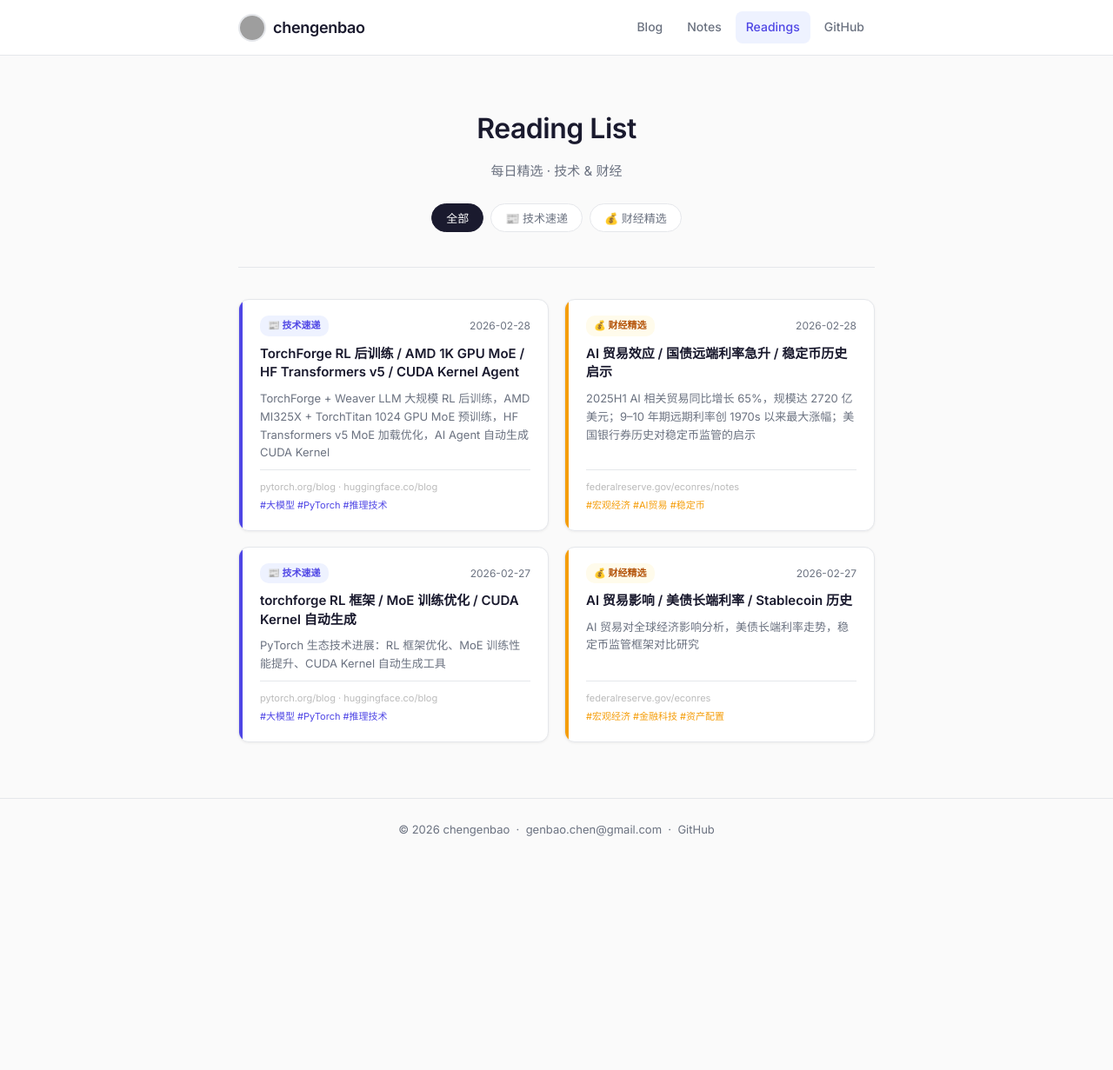
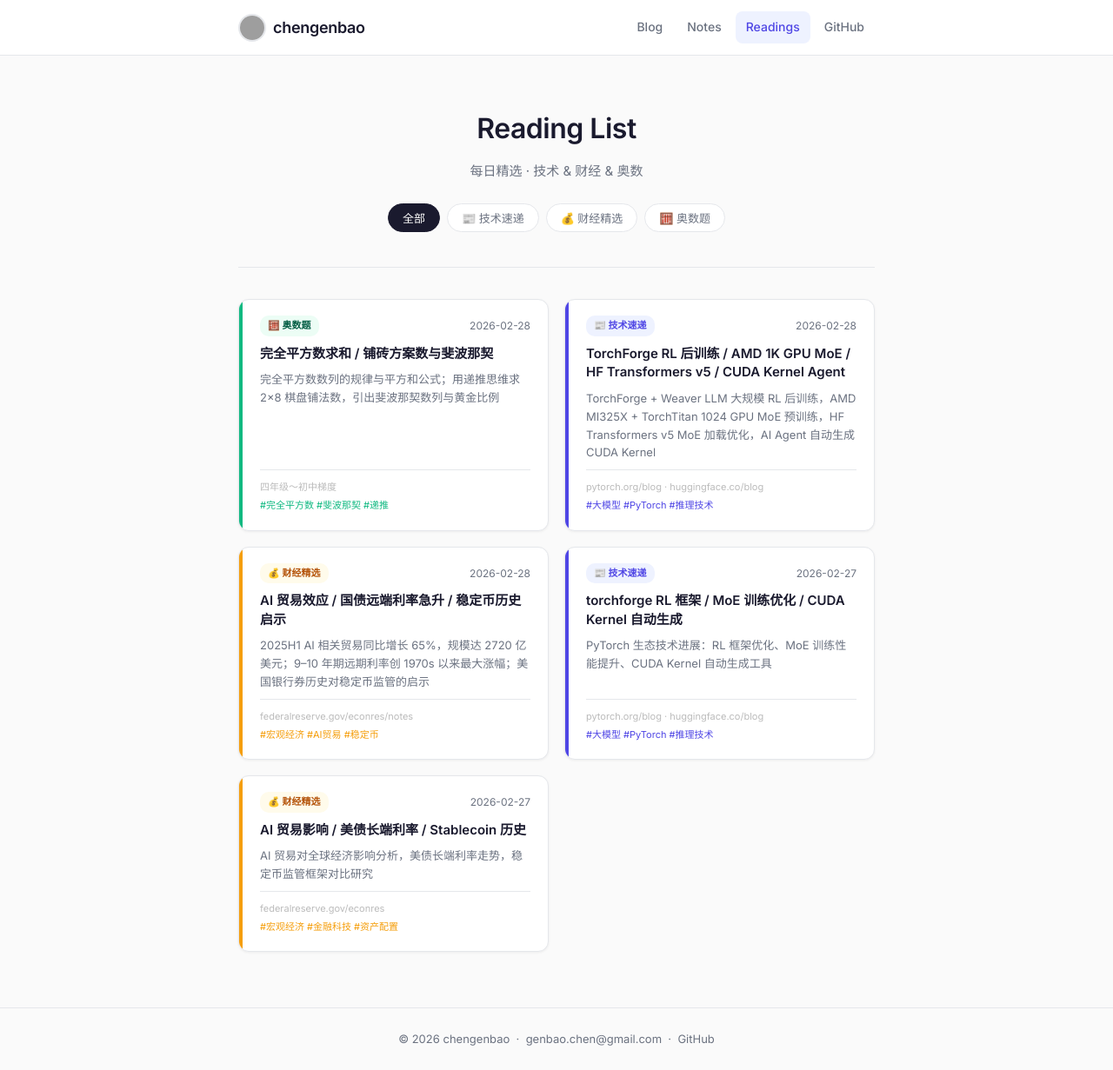
Before and after one commit to chengenbao/chengenbao.github.io, a Jekyll site: the page built from reading-list/index.md, in a window 1280 px wide. Shown: the whole page at 87% size. Built offline with Jekyll 4.4.1, drawn with Linux system fonts in a browser that asks for light colours; before the commit the page ends 989 px from its top, so only the background shows below that; grey boxes are pictures that could not be loaded.

Commit message:
feat: 新增奥数题分类，添加 2026-02-28 第一期奥数两题

```diff
--- a/_layouts/reading.html
+++ b/_layouts/reading.html
@@ -5,8 +5,8 @@ layout: default
   <header class="ra-header">
     <a class="ra-back" href="/reading-list/">← Reading List</a>
     <div class="ra-meta-top">
-      <span class="ra-badge {% if page.category == 'finance' %}finance{% else %}tech{% endif %}">
-        {% if page.category == 'finance' %}💰 财经精选{% else %}📰 技术速递{% endif %}
+      <span class="ra-badge {% if page.category == 'finance' %}finance{% elsif page.category == 'math' %}math{% else %}tech{% endif %}">
+        {% if page.category == 'finance' %}💰 财经精选{% elsif page.category == 'math' %}🧮 奥数题{% else %}📰 技术速递{% endif %}
       </span>
       <time>{{ page.date | date: "%Y年%m月%d日" }}</time>
     </div>
@@ -43,6 +43,7 @@ layout: default
 }
 .ra-badge.tech    { background: var(--accent-bg); color: var(--accent); }
 .ra-badge.finance { background: #fffbeb; color: #b45309; }
+.ra-badge.math    { background: #ecfdf5; color: #065f46; }
 .ra-meta-top time { font-size: 13px; color: var(--muted); }
 
 .ra-header h1 {
--- a/reading-list/index.md
+++ b/reading-list/index.md
@@ -7,15 +7,32 @@ permalink: /reading-list/
 <div class="rl-page">
   <div class="rl-hero">
     <h1>Reading List</h1>
-    <p>每日精选 · 技术 &amp; 财经</p>
+    <p>每日精选 · 技术 &amp; 财经 &amp; 奥数</p>
     <div class="rl-filters">
       <button class="rl-filter active" data-filter="all">全部</button>
       <button class="rl-filter" data-filter="tech">📰 技术速递</button>
       <button class="rl-filter" data-filter="finance">💰 财经精选</button>
+      <button class="rl-filter" data-filter="math">🧮 奥数题</button>
     </div>
   </div>
 
   <div class="rl-grid">
+
+    <a class="rl-card math" href="/reading-list/2026-02-28-math/">
+      <div class="rl-accent"></div>
+      <div class="rl-body">
+        <div class="rl-top">
+          <span class="rl-badge math">🧮 奥数题</span>
+          <time>2026-02-28</time>
+        </div>
+        <h2>完全平方数求和 / 铺砖方案数与斐波那契</h2>
+        <p>完全平方数数列的规律与平方和公式；用递推思维求 2×8 棋盘铺法数，引出斐波那契数列与黄金比例</p>
+        <div class="rl-meta">
+          <span class="rl-source">四年级～初中梯度</span>
+          <span class="rl-tags">#完全平方数 #斐波那契 #递推</span>
+        </div>
+      </div>
+    </a>
 
     <a class="rl-card tech" href="/reading-list/2026-02-28-tech/">
       <div class="rl-accent"></div>
@@ -134,6 +152,7 @@ permalink: /reading-list/
 }
 .rl-badge.tech    { background: var(--accent-bg); color: var(--accent); }
 .rl-badge.finance { background: #fffbeb; color: #b45309; }
+.rl-badge.math    { background: #ecfdf5; color: #065f46; }
 .rl-top time { font-size: 12px; color: var(--muted); white-space: nowrap; }
 
 /* Title */
@@ -149,6 +168,7 @@ permalink: /reading-list/
 .rl-tags { font-size: 11px; }
 .rl-card.tech    .rl-tags { color: var(--accent); }
 .rl-card.finance .rl-tags { color: #f59e0b; }
+.rl-card.math    .rl-tags { color: #10b981; }
 </style>
 
 <script>
```
Also changed, not shown: other parts of reading-list/index.md (+1 -0 lines), _reading_list/2026-02-28-math.md (added, +123 -0 lines).
